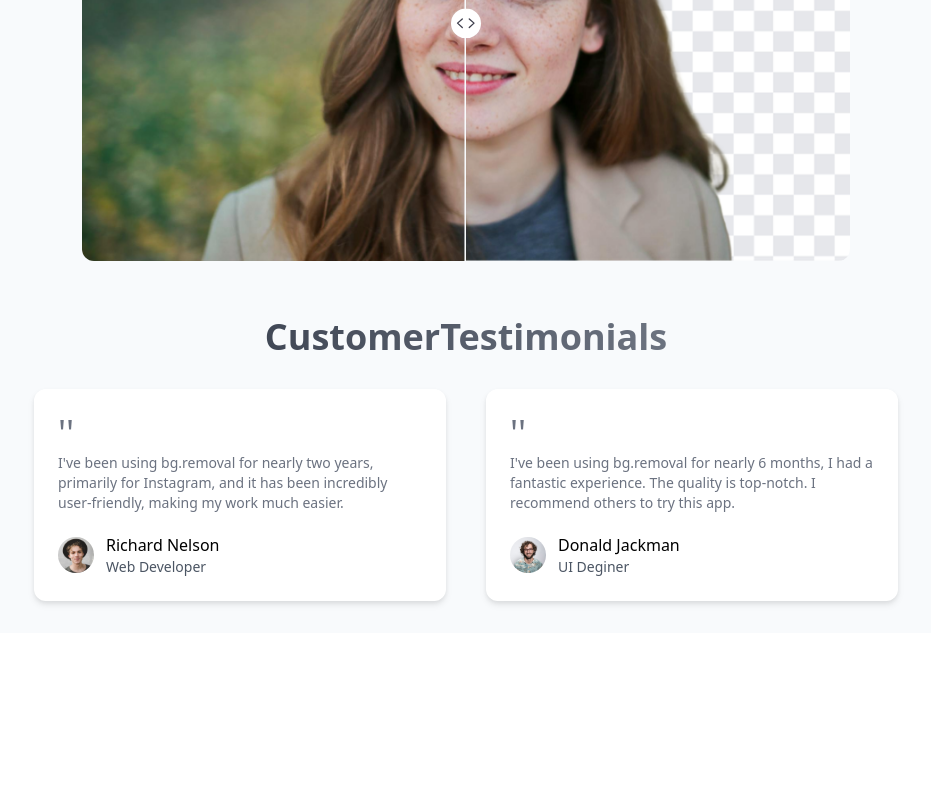
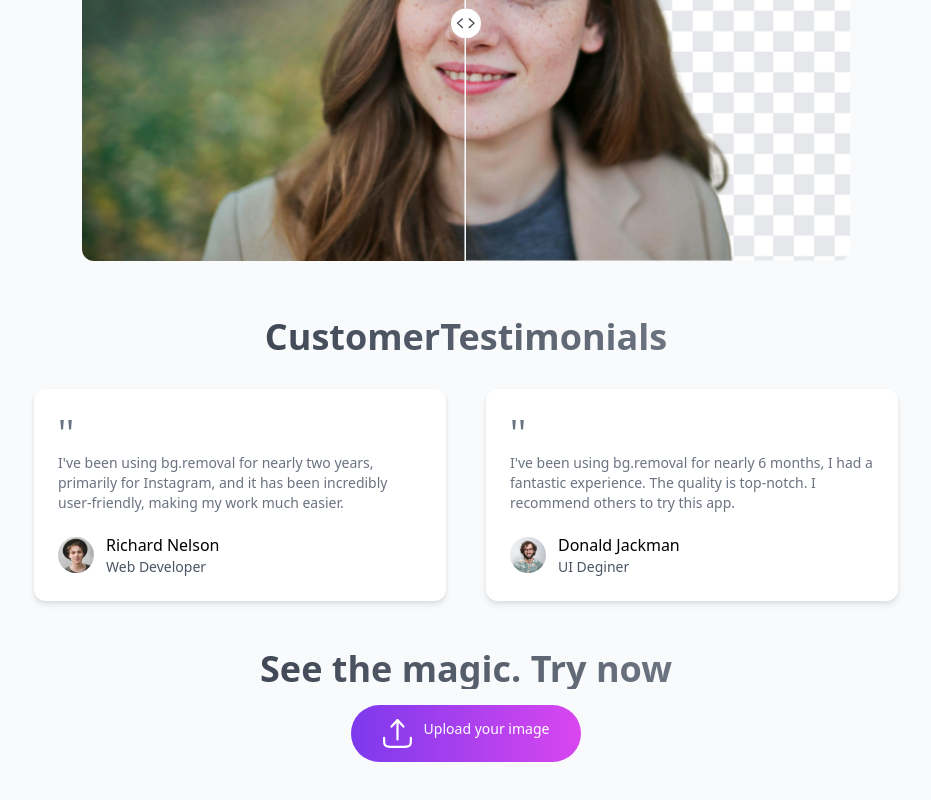
Before and after one commit to chowankumar/Bg-Removal, a React (Vite) app: page / in a window 1280 px wide. Shown: the part 1766-2566 px from the top of the page, without its empty margins (174-1105 px from the left). Before the commit the page ends 2399 px from the top, so only its background shows below. Built offline with nearby package versions, Linux system fonts and the light colour scheme.

Commit message:
complete the upload

```diff
--- /dev/null
+++ b/src/components/Upload.jsx
@@ -0,0 +1,21 @@
+import React from 'react'
+import {assets} from './../assets/assets'
+
+const Upload = () => {
+  return (
+    <div className='pb-16'>
+        <h1 className='text-center text-2xl md:text-3xl lg:text-4xl mt-4 mb-4 font-semibold bg-gradient-to-r from-gray-900 to-gray-400 bg-clip-text text-transparent'>See the magic. Try now</h1>
+
+
+        <div className='text-center mb-24'>
+                    <input type="file" name='' id='upload2' hidden />
+                    <label className='inline-flex gap-3 px-8 py-3.5 rounded-full cursor-pointer bg-gradient-to-r from-violet-600 to-fuchsia-500 m-auto hover:scale-105 transition-all duration-700' htmlFor="upload2">
+                        <img src={assets.upload_btn_icon} alt="" />
+                        <p className='text-white text-sm'>Upload your image</p>
+                    </label>
+                </div>
+    </div>
+  )
+}
+
+export default Upload
--- a/src/pages/Home.jsx
+++ b/src/pages/Home.jsx
@@ -3,6 +3,7 @@
 import Steps from '../components/Steps'
 import BgSlider from '../components/BgSlider'
 import Testimonials from '../components/Testimonials'
+import Upload from '../components/Upload'
 
 const Home = () => {
   return (
@@ -12,6 +13,7 @@
       <Steps/>
       <BgSlider/>
       <Testimonials/>
+      <Upload/>
 
     </div>
   )
```
